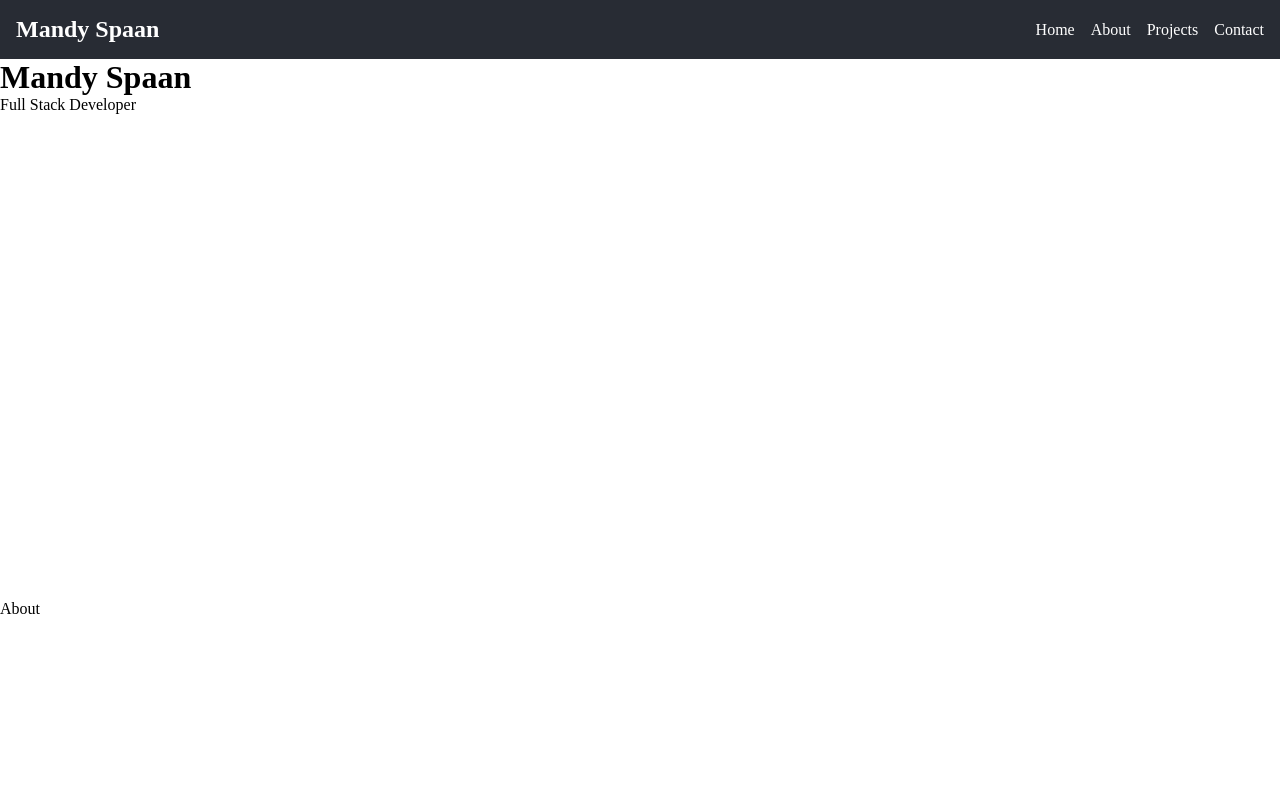
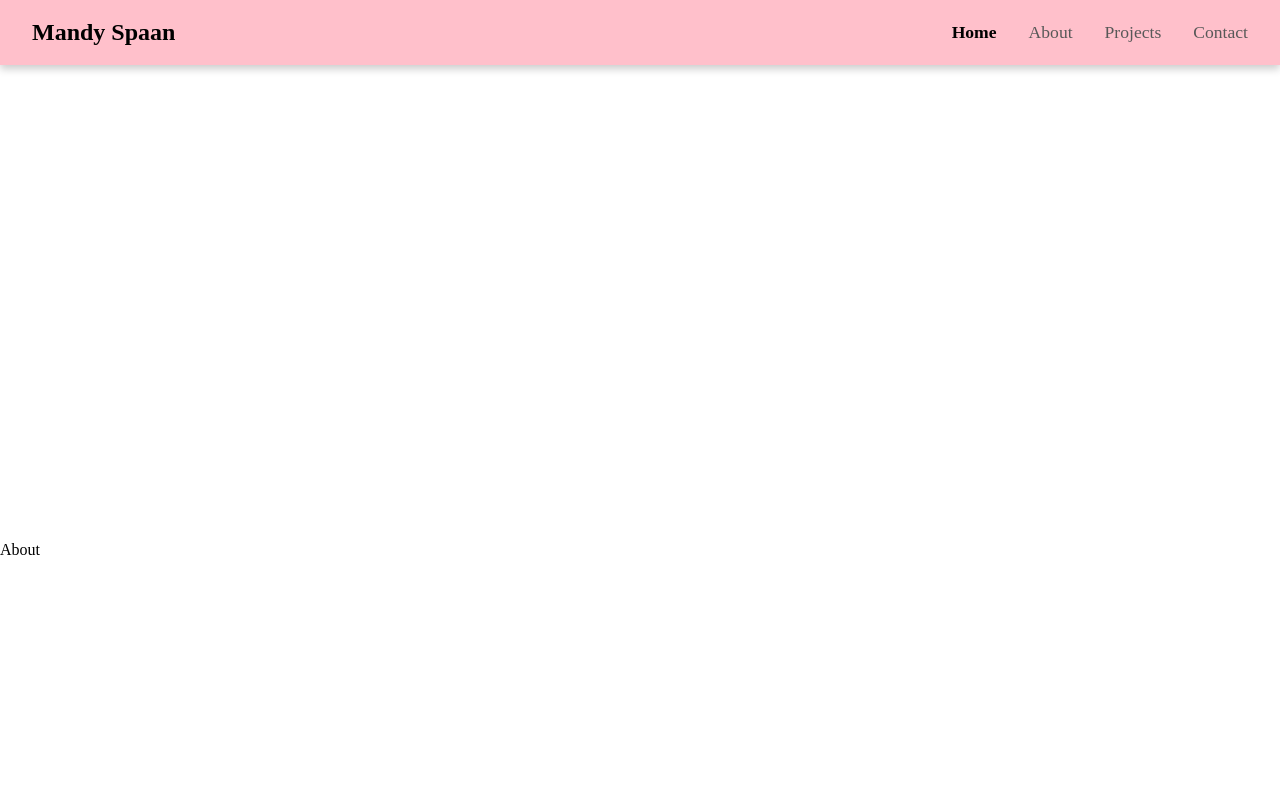
Before and after one commit to MandySpaan/Portfolio, a React (Vite) app: page / in a window 1280 px wide. Shown: the top 800 px of the page. Built offline with nearby package versions, Linux system fonts and the light colour scheme.

Commit message:
style: Update Navbar styles for improved appearance

```diff
--- a/src/components/Navbar/Navbar.css
+++ b/src/components/Navbar/Navbar.css
@@ -1,11 +1,18 @@
 .navbar {
+  position: fixed;
+  top: 0;
+  left: 0;
+  right: 0;
   display: flex;
   justify-content: space-between;
   align-items: center;
-  padding: 1rem;
-  background-color: #282c34;
-  color: white;
-  position: relative;
+  padding-left: 2rem;
+  padding-right: 2rem;
+  padding-top: 1.2rem;
+  padding-bottom: 1.2rem;
+  background-color: pink;
+  color: black;
+  box-shadow: 0 4px 8px rgba(0, 0, 0, 0.2);
 }
 
 .navbar-title {
@@ -14,46 +21,19 @@
 
 .nav-links {
   display: flex;
-  gap: 1rem;
-}
-
-/* Responsive styles for mobile view */
-@media (max-width: 768px) {
-  .nav-links {
-    flex-direction: column;
-    position: absolute;
-    top: 60px;
-    left: 0;
-    right: 0;
-    background-color: #282c34;
-    display: none;
-  }
-
-  .nav-links.active {
-    display: flex;
-  }
-}
-
-.menu-button {
-  background: none;
-  color: white;
-  border: none;
-  cursor: pointer;
-  font-size: 1.5rem;
-  display: none;
-}
-
-@media (max-width: 768px) {
-  .menu-button {
-    display: block;
-  }
+  gap: 2rem;
 }
 
 .nav-links a {
   text-decoration: none;
-  color: white;
-  font-size: 1rem;
+  color: rgb(88, 88, 88);
+  font-size: 1.1rem;
   transition: color 0.3s ease;
+}
+
+.active-nav-link {
+  font-weight: bold!important;
+  color: black!important;
 }
 
 .active-link {
@@ -62,5 +42,36 @@
 }
 
 .nav-links a:hover {
-  color: #61dafb;
+  color: black
 }
+
+.menu-button {
+  background: none;
+  color: black;
+  border: none;
+  margin-bottom: -0.5rem;
+  cursor: pointer;
+  font-size: 1.5rem;
+  display: none;
+}
+
+@media (max-width: 768px) {
+  .nav-links {
+    flex-direction: column;
+    position: absolute;
+    top: 60px;
+    right: 0;
+    padding: 1rem 3rem;
+    text-align: center;
+    background-color: pink;
+    display: none;
+  }
+
+  .nav-links.active {
+    display: flex;
+  }
+
+  .menu-button {
+    display: block;
+  }
+}
--- a/src/components/Navbar/Navbar.jsx
+++ b/src/components/Navbar/Navbar.jsx
@@ -20,6 +20,8 @@ const Navbar = () => {
           smooth={true}
           duration={500}
           className="nav-link"
+          activeClass="active-nav-link"
+          spy={true}
           onClick={closeMenu}
         >
           Home
@@ -29,6 +31,8 @@ const Navbar = () => {
           smooth={true}
           duration={500}
           className="nav-link"
+          activeClass="active-nav-link"
+          spy={true}
           onClick={closeMenu}
         >
           About
@@ -38,6 +42,8 @@ const Navbar = () => {
           smooth={true}
           duration={500}
           className="nav-link"
+          activeClass="active-nav-link"
+          spy={true}
           onClick={closeMenu}
         >
           Projects
@@ -47,6 +53,8 @@ const Navbar = () => {
           smooth={true}
           duration={500}
           className="nav-link"
+          activeClass="active-nav-link"
+          spy={true}
           onClick={closeMenu}
         >
           Contact
```
